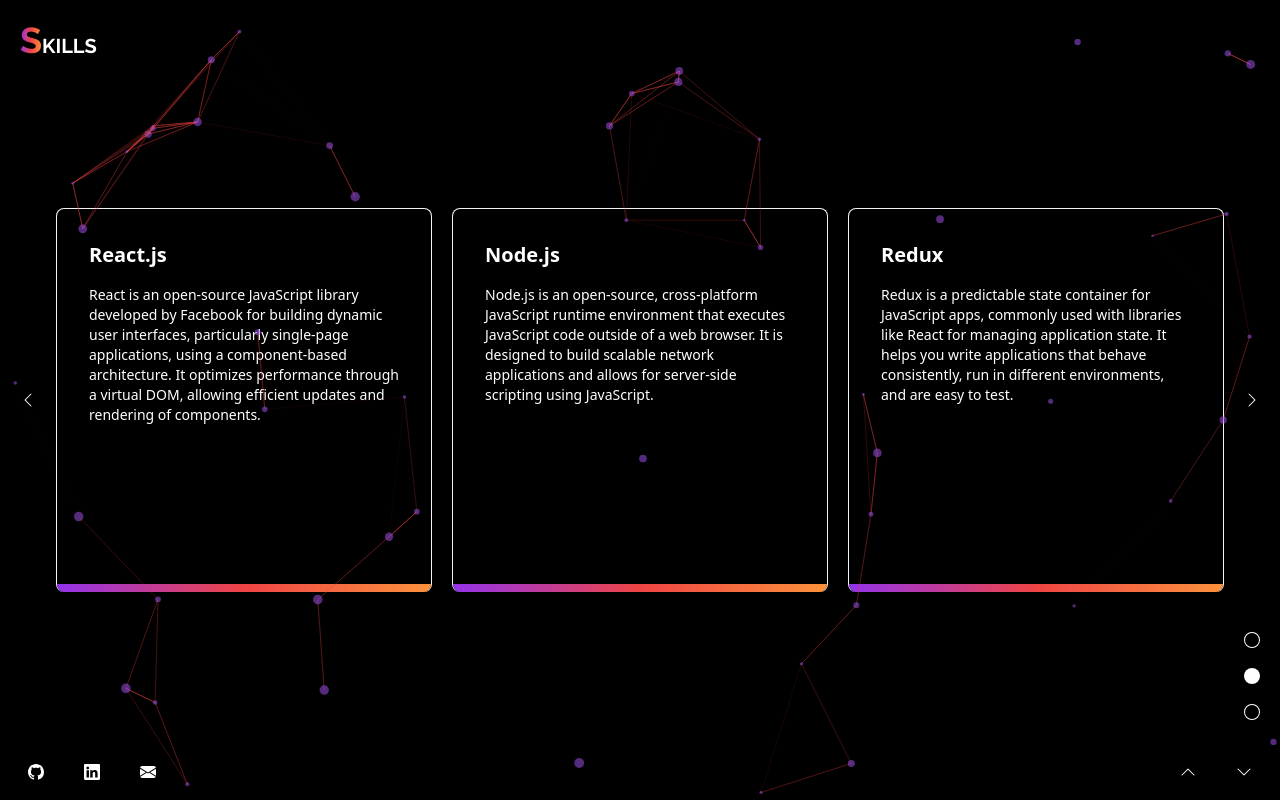
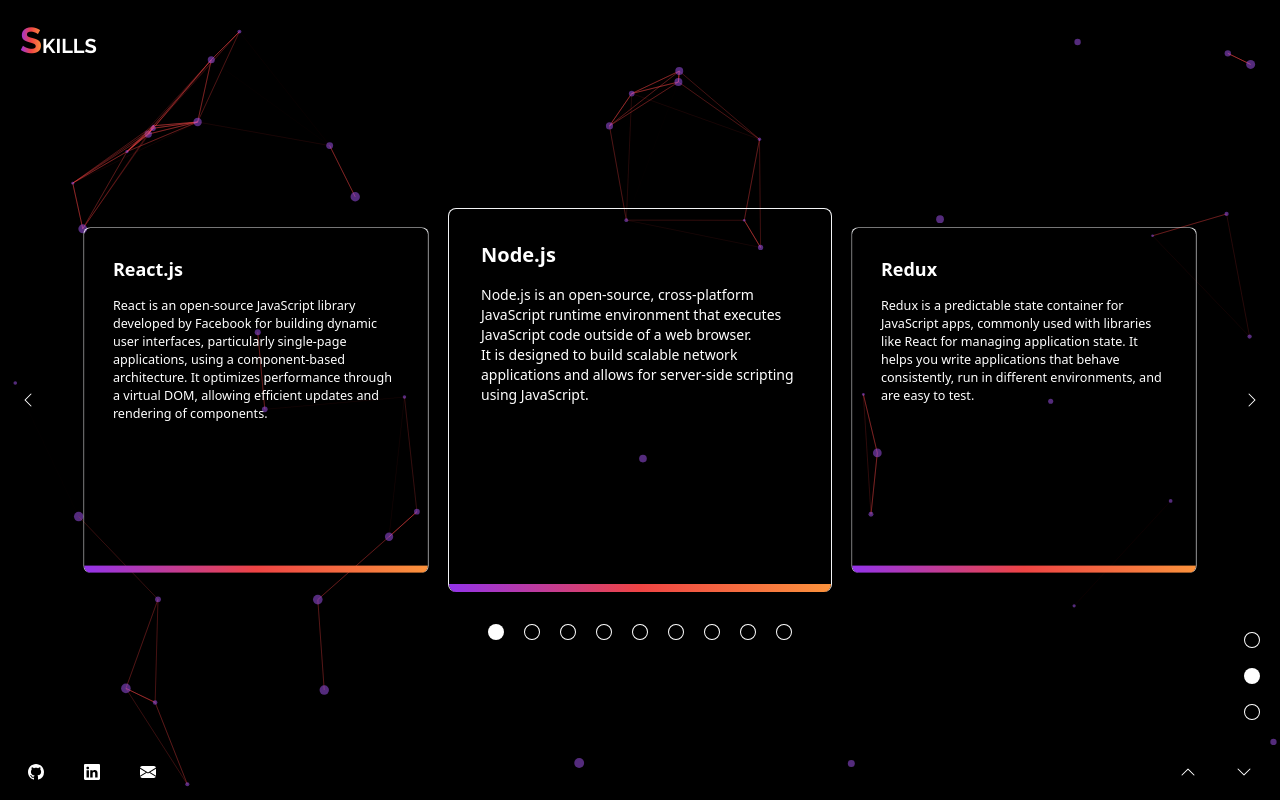
Before and after one commit to Amarr7777/Portfolio, a React (Vite) app: page / in a window 1280 px wide. Both pictures are taken after a click on the element 1252 px from the left and 676 px from the top of the page. Built offline with nearby package versions, Linux system fonts and the light colour scheme.

Commit message:
code ready for version 1

```diff
--- a/src/App.jsx
+++ b/src/App.jsx
@@ -36,10 +36,10 @@
             fpsLimit: 120,
             interactivity: {
               events: {
-                onClick: {
-                  enable: true,
-                  mode: "push",
-                },
+                // onClick: {
+                //   enable: true,
+                //   mode: "push",
+                // },
                 onHover: {
                   enable: true,
                   mode: "repulse",
--- a/src/components/Home.jsx
+++ b/src/components/Home.jsx
@@ -1,46 +1,16 @@
 import React from "react";
 import { motion } from "framer-motion";
-import { useCallback, useEffect, useState } from "react";
-import Particles, { initParticlesEngine } from "@tsparticles/react";
-// import { loadAll } from "@/tsparticles/all"; // if you are going to use `loadAll`, install the "@tsparticles/all" package too.
-// import { loadFull } from "tsparticles"; // if you are going to use `loadFull`, install the "tsparticles" package too.
-import { loadSlim } from "@tsparticles/slim"; // if you are going to use `loadSlim`, install the "@tsparticles/slim" package too.
-// import { loadBasic } from "@tsparticles/basic"; // if you are going to use `loadBasic`, install the "@tsparticles/basic" package too.
-
 function Home() {
   const count = 50;
-  const [init, setInit] = useState(false);
-
-  // this should be run only once per application lifetime
-  useEffect(() => {
-    initParticlesEngine(async (engine) => {
-      // you can initiate the tsParticles instance (engine) here, adding custom shapes or presets
-      // this loads the tsparticles package bundle, it's the easiest method for getting everything ready
-      // starting from v2 you can add only the features you need reducing the bundle size
-      //await loadAll(engine);
-      //await loadFull(engine);
-      await loadSlim(engine);
-      //await loadBasic(engine);
-    }).then(() => {
-      setInit(true);
-    });
-  }, []);
-
-  const particlesLoaded = (container) => {
-    console.log(container);
-  };
   return (
     <>
-      {/* <div className="absolute inset-0 bg-cover bg-center">
-        <div className="absolute inset-0  bg-opacity-50 backdrop-blur-sm"></div>
-      </div> */}
       <motion.div
-        initial={{ y: 100 }}
+        initial={{ y: 50 }}
         animate={{ y: 0 }}
         transition={{
           ease: "linear",
           duration: 2,
-          y: { duration: 0.9 },
+          y: { duration: 0.6 },
         }}
         className="relative bg-transparent flex flex-col h-full justify-center items-center text-center px-5 z-10"
       >
@@ -54,35 +24,6 @@
           have honed my skills across various technologies and frameworks.
         </p>
       </motion.div>
-      {/* <div className="absolute flex justify-center items-center h-screen top-0 right-0 w-full -z-10">
-        {Array.from({ length: count }, (_, index) => (
-          <motion.div
-            animate={{ opacity: 1 }}
-            transition={{ delay: 0.1, duration: Infinity }}
-            key={index}
-            className="bg-gradient-to-r from-purple-600 via-red-500 to-orange-400 w-full h-screen bg-no-repeat opacity-30"
-            style={{
-              backgroundSize: "1px 100%",
-              backgroundPosition: "left",
-            }}
-          ></motion.div>
-        ))}
-      </div>
-      <div className="absolute flex flex-col justify-center items-center h-screen top-0 right-0 w-full -z-10">
-        {Array.from({ length: count }, (_, index) => (
-          <motion.div
-            animate={{ opacity: 1 }}
-            transition={{ delay: 0.2, duration: Infinity }}
-            key={index}
-            className="bg-gradient-to-r from-purple-600 via-red-500 to-orange-400 w-full h-screen bg-no-repeat opacity-30"
-            style={{
-              backgroundSize: "100% 1px",
-              backgroundPosition: "left",
-            }}
-          ></motion.div>
-        ))}
-      </div> */}
-
     </>
   );
 }
--- a/src/components/ProjectWeb.jsx
+++ b/src/components/ProjectWeb.jsx
@@ -1,6 +1,6 @@
 import React, { useState } from "react";
 import { motion } from "framer-motion";
-import projects from '../constants/projects'
+import projects from "../constants/projects";
 
 function ProjectWeb() {
   const [projectIndex, setProjectIndex] = useState(0);
@@ -27,7 +27,12 @@
               className="pt-2  font-ConcertOne"
               href={projects[projectIndex].link}
             >
-              <p
+              <motion.p
+                whileHover={{
+                  scale: 1.1,
+                  transition: { duration: 0.1 },
+                }}
+                whileTap={{ scale: 0.9 }}
                 className="bg-gradient-to-r from-purple-600 via-red-500 to-orange-400 w-fit bg-no-repeat"
                 style={{
                   backgroundSize: "100% 3px",
@@ -35,7 +40,7 @@
                 }}
               >
                 Github
-              </p>
+              </motion.p>
             </a>
           </div>
         </motion.div>
@@ -131,9 +136,7 @@
           </ul>
         </div>
       </div>
-
     </div>
-
   );
 }
 
--- a/src/components/Projects.jsx
+++ b/src/components/Projects.jsx
@@ -1,15 +1,18 @@
 import React, { useState } from "react";
 import ProjectMobile from "./ProjectMobile";
 import ProjectWeb from "./ProjectWeb";
-
+import { motion } from "framer-motion";
 
 function Projects() {
   return (
-    <>
-    <ProjectMobile/>
-    <ProjectWeb/>
-
-    </>
+    <motion.div
+      initial={{ y: 100, opacity: 0 }}
+      animate={{ y: 0, opacity: 1 }}
+      transition={{ duration: 0.6 }}
+    >
+      <ProjectMobile />
+      <ProjectWeb />
+    </motion.div>
   );
 }
 
--- a/src/components/SectionONe.jsx
+++ b/src/components/SectionONe.jsx
@@ -14,7 +14,7 @@
     <div className="relative h-screen w-full">
       <Header pageIndex={pageIndex} />
       {pageIndex === 0 && <Home />}
-      {pageIndex === 1 && <Skills />}
+      {pageIndex === 1 && <Skills/>}
       {pageIndex === 2 && <Projects />}
       <SideBar setPageIndex={setPageIndex} pageIndex={pageIndex} />
       <Footer setPageIndex={setPageIndex} pageIndex={pageIndex} />
--- a/src/components/SkillCard.jsx
+++ b/src/components/SkillCard.jsx
@@ -1,14 +1,25 @@
 import React, { useRef, useState } from "react";
-import { motion, useMotionValue, useScroll, useTransform } from "framer-motion";
-import skills from '../constants/Skills'
+import { motion } from "framer-motion";
+import skills from "../constants/Skills";
 
+function SkillList({ indexArray,direction }) {
+  const positions = ["one", "two", "three"];
 
-function SkillList({ indexArray }) {
+  const sliderVarients = {
+    one: { x: "-100%", scale: 0.9, zIndex: 10 },
+    two: { x: "0%", scale: 1, zIndex: 5 },
+    three: { x: "100%", scale: 0.9, zIndex: 1 },
+  };
   return (
     <>
-      {indexArray.map((index) => (
+      {indexArray.map((index, i) => (
         <motion.div
-          className="hidden md:relative md:block overflow-scroll md:h-96 md:w-96 rounded-lg border border-gray-100 border-b-0 p-4 sm:p-6 lg:p-8"
+          key={index}
+          initial={direction === "prev" ? "three" : "one"}
+          animate={positions[i]}
+          variants={sliderVarients}
+          transition={{ duration: 0.5 }}
+          className="hidden md:absolute md:block overflow-scroll md:h-96 md:w-96 rounded-lg border border-gray-100 border-b-0 p-4 sm:p-6 lg:p-8"
         >
           <span className="absolute inset-x-0 bottom-0 h-2 bg-gradient-to-r from-purple-600 via-red-500 to-orange-400"></span>
           <div className="sm:flex sm:justify-between sm:gap-4">
--- a/src/components/Skills.jsx
+++ b/src/components/Skills.jsx
@@ -4,110 +4,70 @@
 import { motion } from "framer-motion";
 import ChevronRight from "../assets/ChevronRight";
 import ChevronLeft from "../assets/ChevronLeft";
+import CircleFill from "../assets/CircleFill";
+import Circle from "../assets/Circle";
 
 function Skills() {
   const [indexArray, setIndexArray] = useState([0, 1, 2]);
   const [indexMobile, setIndexMobile] = useState(0);
+  const [direction, setDirection] = useState("next");
+  const indices = [0, 1, 2, 3, 4, 5, 6, 7, 8];
+
   const prev = () => {
-    switch (indexArray[0]) {
-      case 0:
-        setIndexArray([1, 2, 3]);
-        setIndexMobile(1);
-        break;
-      case 1:
-        setIndexArray([2, 3, 4]);
-        setIndexMobile(2);
-        break;
-      case 2:
-        setIndexArray([3, 4, 5]);
-        setIndexMobile(3);
-        break;
-      case 3:
-        setIndexArray([4, 5, 6]);
-        setIndexMobile(4);
-        break;
-      case 4:
-        setIndexArray([5, 6, 7]);
-        setIndexMobile(5);
-        break;
-      case 5:
-        setIndexArray([6, 7, 8]);
-        setIndexMobile(6);
-        break;
-      case 6:
-        setIndexArray([7, 8, 0]);
-        setIndexMobile(7);
-        break;
-      case 7:
-        setIndexArray([8, 0, 1]);
-        setIndexMobile(8);
-        break;
-      case 8:
-        setIndexArray([0, 1, 2]);
-        setIndexMobile(0);
-        break;
-      default:
-        setIndexArray([0, 1, 2]);
-        setIndexMobile(0);
-        break;
-    }
+    const newIndex = (indexArray[0] - 1 + indices.length) % indices.length;
+    setIndexArray([
+      newIndex,
+      (newIndex + 1) % indices.length,
+      (newIndex + 2) % indices.length,
+    ]);
+    setIndexMobile(newIndex);
+    setDirection("prev")
   };
+
   const next = () => {
-    switch (indexArray[0]) {
-      case 0:
-        setIndexArray([8, 0, 1]);
-        setIndexMobile(8);
-        break;
-      case 1:
-        setIndexArray([0, 1, 2]);
-        setIndexMobile(0);
-        break;
-      case 2:
-        setIndexArray([1, 2, 3]);
-        setIndexMobile(1);
-        break;
-      case 3:
-        setIndexArray([2, 3, 4]);
-        setIndexMobile(2);
-        break;
-      case 4:
-        setIndexArray([3, 4, 5]);
-        setIndexMobile(3);
-        break;
-      case 5:
-        setIndexArray([4, 5, 6]);
-        setIndexMobile(4);
-        break;
-      case 6:
-        setIndexArray([5, 6, 7]);
-        setIndexMobile(5);
-        break;
-      case 7:
-        setIndexArray([6, 7, 8]);
-        setIndexMobile(6);
-        break;
-      case 8:
-        setIndexArray([7, 8, 0]);
-        setIndexMobile(7);
-        break;
-      default:
-        setIndexArray([0, 1, 2]);
-        setIndexMobile(0);
-        break;
-    }
+    const newIndex = (indexArray[0] + 1) % indices.length;
+    setIndexArray([
+      newIndex,
+      (newIndex + 1) % indices.length,
+      (newIndex + 2) % indices.length,
+    ]);
+    setIndexMobile(newIndex);
+    setDirection("next")
   };
 
   return (
-    <div className="flex h-screen items-center justify-evenly gap-5 px-5 ">
-      <button onClick={prev} className="text-white bg-transparent">
-        <ChevronLeft/>
-      </button>
-      <SkillCard indexArray={indexArray} />
-      <SkillCardMobile indexMobile={indexMobile} />
-      <button onClick={next} className="text-white bg-transparent">
-        <ChevronRight/>
-      </button>
-    </div>
+    <>
+      <div className="flex h-screen items-center justify-evenly gap-5 px-5 w-full ">
+        <button
+          onClick={prev}
+          className="text-white bg-transparent absolute left-5"
+        >
+          <ChevronLeft />
+        </button>
+        <SkillCard indexArray={indexArray} indices={indices} direction={direction} />
+        <SkillCardMobile indexMobile={indexMobile} direction={direction}/>
+        <button
+          onClick={next}
+          className="text-white bg-transparent absolute right-5"
+        >
+          <ChevronRight />
+        </button>
+      </div>
+      <div className="absolute w-full bottom-[15%] sm:bottom-[20%] flex items-end justify-center px-2 sm:px-5 space-x-2 sm:space-x-5 text-white font-ConcertOne z-10">
+        {indices.map((index) => (
+          <div
+            key={index}
+            onClick={() => {
+              setIndexArray([index, (index + 1) % 9, (index + 2) % 9]);
+              setIndexMobile(index);
+            }}
+            className="cursor-pointer flex justify-center items-center gap-2 sm:gap-5"
+          >
+            {indexArray[0] === index ? <CircleFill /> : <Circle />}
+          </div>
+        ))}
+      </div>
+    </>
   );
 }
 
```
Also changed, not shown: src/components/Header.jsx (+17 -6 lines), src/components/SkillCardMobile.jsx (+13 -7 lines).
